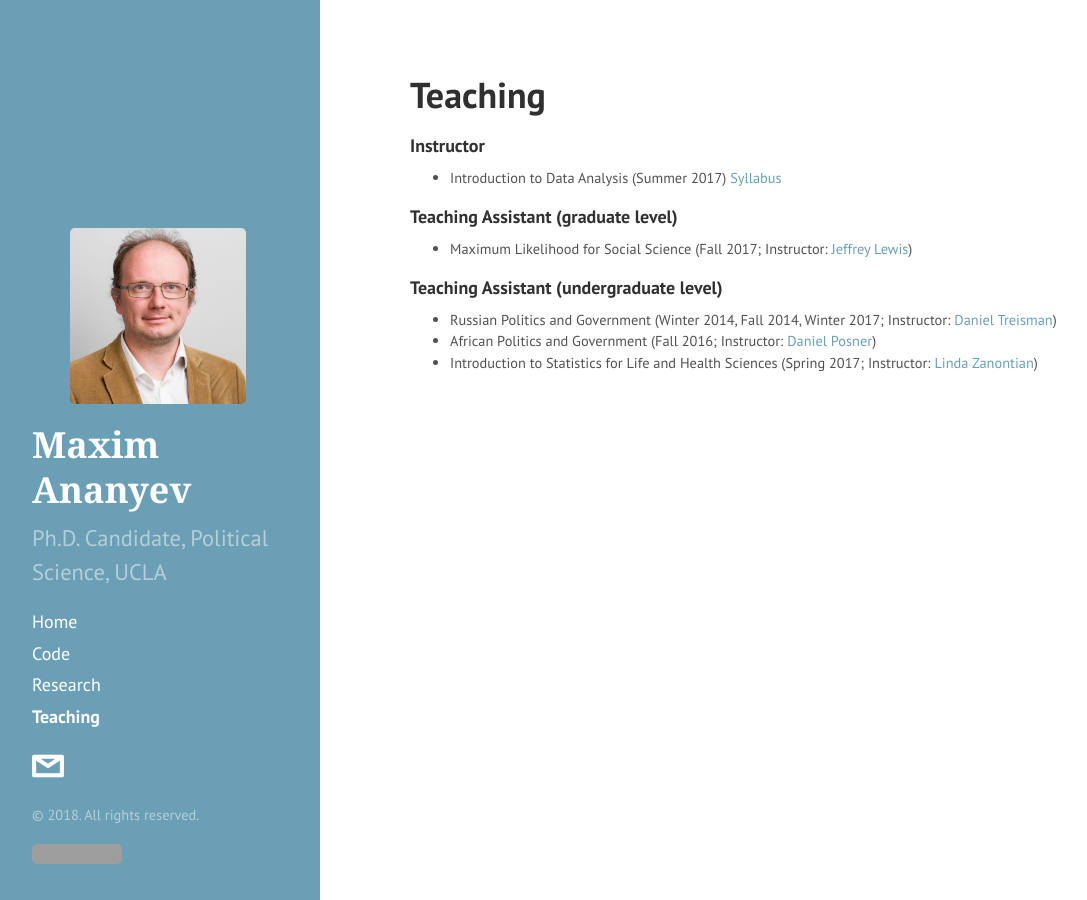
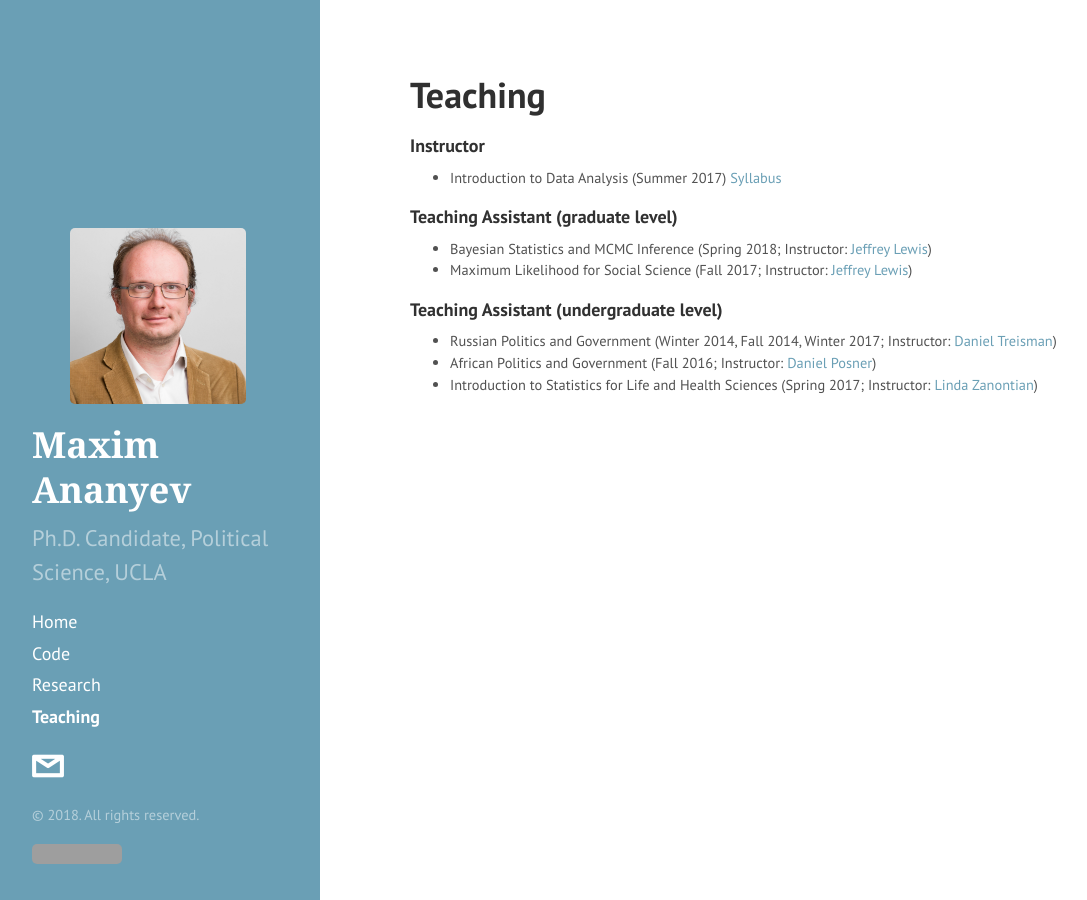
Before and after one commit to avtishin/avtishin.github.io, a Jekyll site: the page built from teaching.md, in a window 1280 px wide. Shown: the whole page, without its empty margins (4-1091 px from the left). Built offline with Jekyll 4.4.1, drawn with Linux system fonts in a browser that asks for light colours; Markdown is read by kramdown in place of the engine named in the settings; comment, search, counter and statistics services are not loaded; grey boxes are pictures that could not be loaded.

Commit message:
teaching

```diff
--- a/teaching.md
+++ b/teaching.md
@@ -6,6 +6,7 @@ title: Teaching
 * Introduction to Data Analysis (Summer 2017) [Syllabus](assets/ps6syllabus17.pdf)
 
 #### Teaching Assistant (graduate level)
+* Bayesian Statistics and MCMC Inference (Spring 2018; Instructor: [Jeffrey Lewis](http://www.sscnet.ucla.edu/polisci/faculty/lewis/))
 * Maximum Likelihood for Social Science (Fall 2017; Instructor: [Jeffrey Lewis](http://www.sscnet.ucla.edu/polisci/faculty/lewis/))
 
 #### Teaching Assistant (undergraduate level)
```
